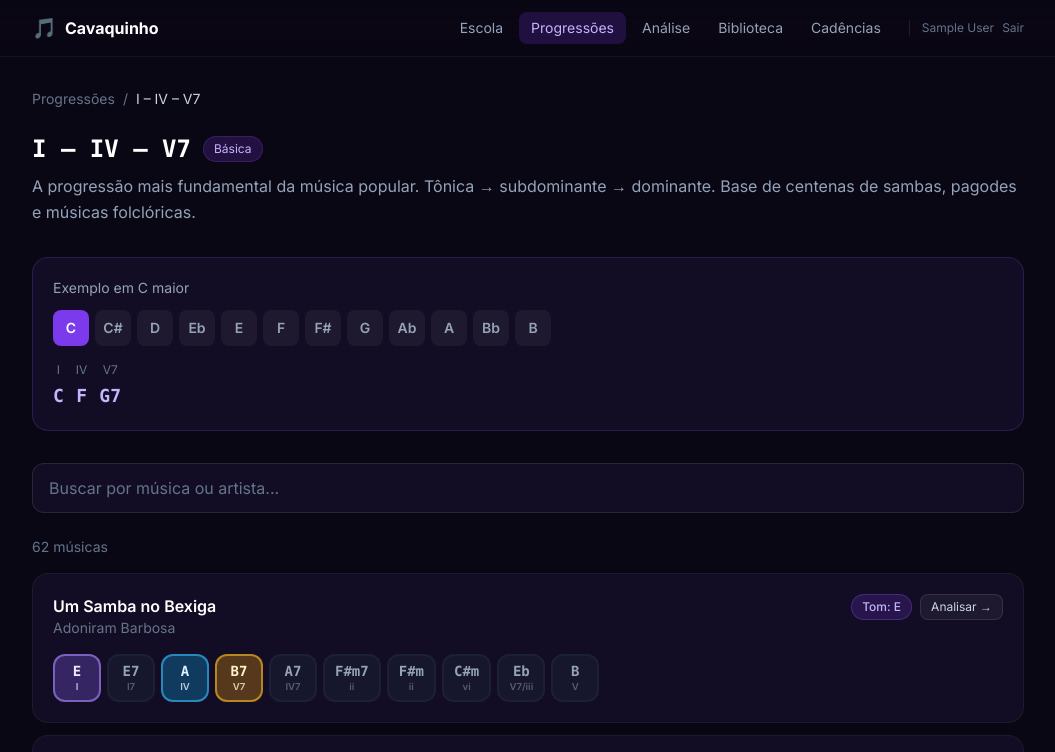
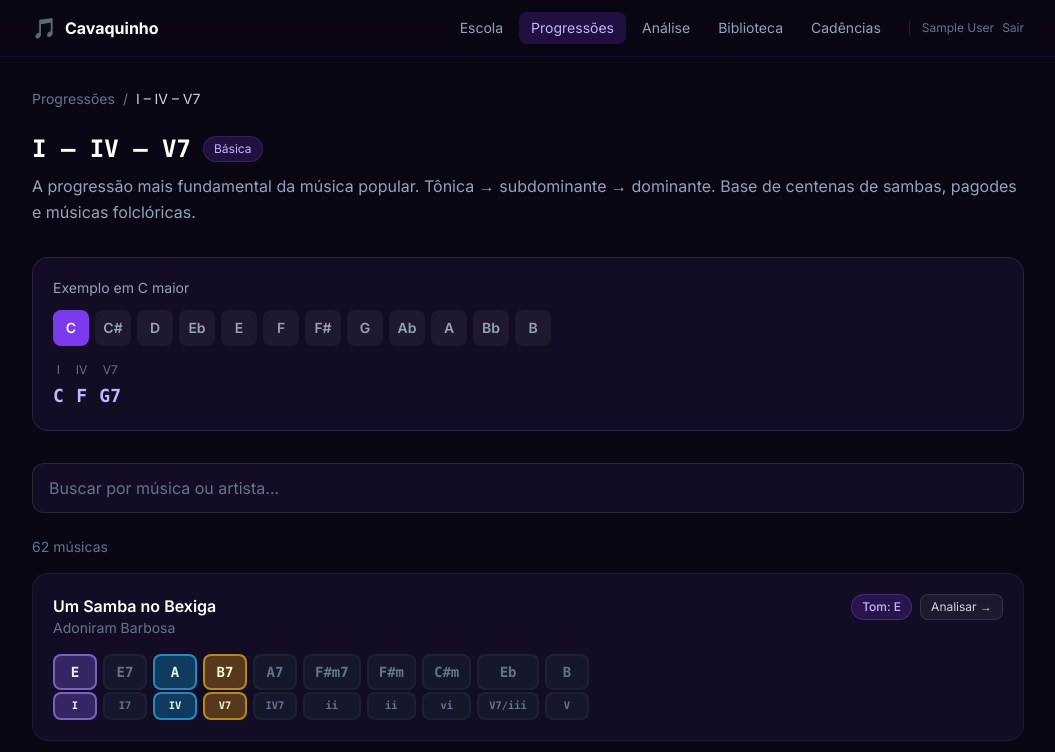
Before and after one commit to nexoswebservices/cavaquinho, a Next.js app: page /progressoes/I-IV-V7 in a window 1280 px wide. Shown: the top 752 px of the page, without its empty margins (112-1167 px from the left). Built offline with nearby package versions, Linux system fonts and the light colour scheme; no server answers; sample sign-in values are in the browser's storage.

Commit message:
Progressões: dois blocos separados (acorde + grau) na mesma cor
Co-Authored-By: Claude Sonnet 4.6 <noreply@anthropic.com>

```diff
--- a/src/components/progressoes/MusicaAnalise.tsx
+++ b/src/components/progressoes/MusicaAnalise.tsx
@@ -21,6 +21,8 @@ function getDegreeColor(deg: string): string {
   if (deg.startsWith("V7/")) return "bg-orange-500/30 border-orange-400/60 text-orange-100"
   return DEGREE_COLOR[deg] ?? "bg-slate-500/20 border-slate-400/40 text-slate-200"
 }
+
+const INACTIVE_COLOR = "bg-slate-800/40 border-slate-700/20 text-slate-500"
 
 interface MusicaAnaliseProps {
   musica: MusicaProgressao
@@ -58,27 +60,19 @@ export function MusicaAnalise({ musica, grausDestaque }: MusicaAnaliseProps) {
         </div>
       </div>
 
-      {/* Acordes com graus coloridos */}
+      {/* Acordes + Graus — dois blocos empilhados, mesma cor */}
       <div className="flex flex-wrap gap-1.5">
         {acordesGraus.map((ag, i) => {
           const isHighlighted = grausDestaque.includes(ag.grau)
+          const color = isHighlighted ? getDegreeColor(ag.grau) : INACTIVE_COLOR
           return (
-            <div
-              key={i}
-              className={`border-2 rounded-xl px-2.5 py-2 min-w-[48px] text-center transition-all ${
-                isHighlighted
-                  ? getDegreeColor(ag.grau)
-                  : "bg-slate-800/40 border-slate-700/20 text-slate-400"
-              }`}
-            >
-              <p className="text-sm font-bold font-mono leading-none mb-1">
+            <div key={i} className="flex flex-col gap-0.5">
+              <div className={`border-2 rounded-lg px-2.5 py-1.5 min-w-[44px] text-center font-mono text-sm font-bold ${color}`}>
                 {ag.acorde}
-              </p>
-              <p className={`text-[0.6rem] font-semibold leading-none ${
-                isHighlighted ? "opacity-80" : "opacity-50"
-              }`}>
+              </div>
+              <div className={`border-2 rounded-lg px-2.5 py-1 min-w-[44px] text-center font-mono text-[0.65rem] font-bold ${color}`}>
                 {ag.grau}
-              </p>
+              </div>
             </div>
           )
         })}
```
